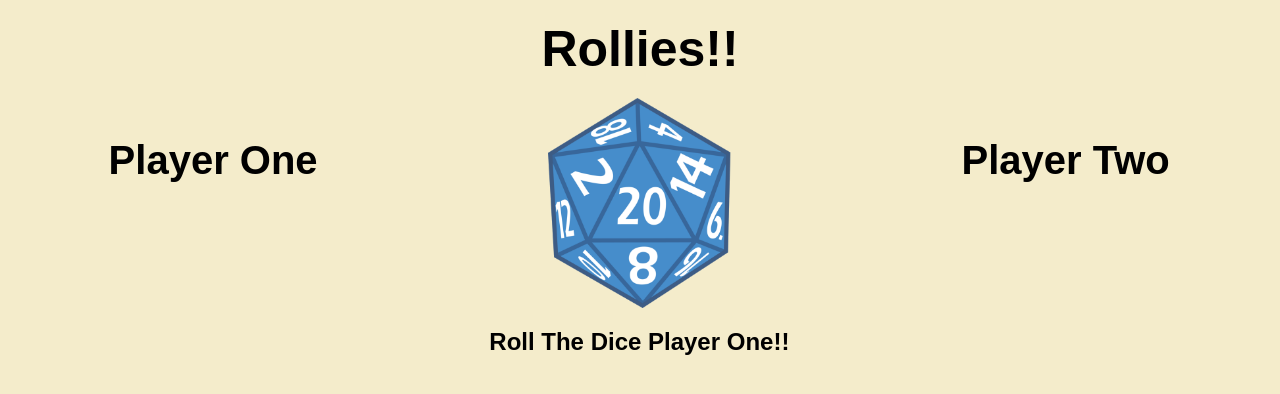
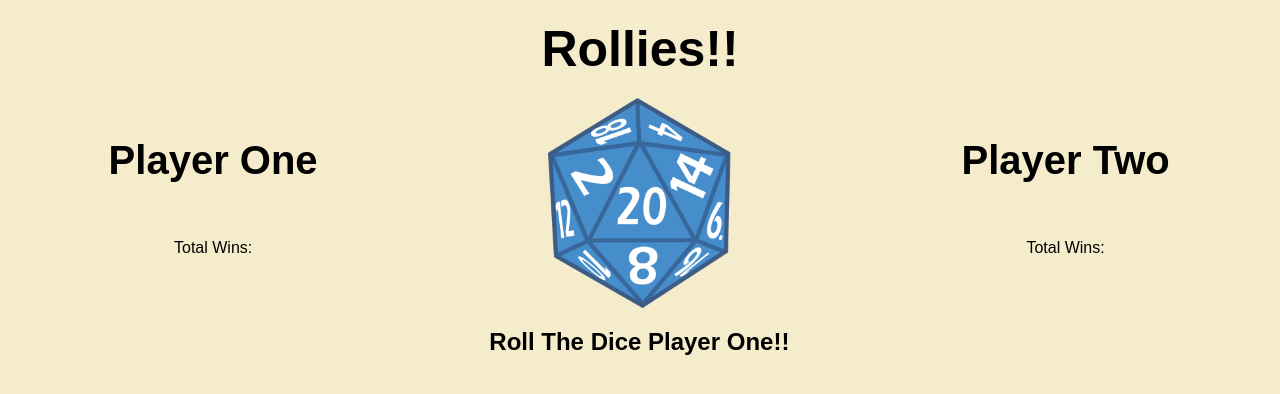
Before and after one commit to Jorgan612/Rollies, a React (Create React App) app: page / in a window 1280 px wide. Shown: the top 394 px of the page. Built offline with nearby package versions, Linux system fonts and the light colour scheme.

Commit message:
Add method addPlayerWins.

```diff
--- a/src/Components/App.js
+++ b/src/Components/App.js
@@ -9,7 +9,7 @@ const App = () => {
  const [playerTwoRoll, setPlayerTwoRoll] = useState(null);
  const [isPlayerOneTurn, setIsPlayerOneTurn] = useState(true);
  const [winningPlayer, setWinningPlayer] = useState('');
- const [playerWins, setPlayerWins] = useState({playerOneWins: [], playerTwoWins: []});
+ const [playerWins, setPlayerWins] = useState({playerOneWins: 0, playerTwoWins: 0});
 
 
   const getDiceRoll = () => {
@@ -33,8 +33,10 @@ const App = () => {
     // and if clicked during set timeout the new roll for the next player is cleared at the end of the setTimeout.
     if (playerOneRoll > playerTwoRoll) {
       setWinningPlayer('Roller One Wins!');
+      addPlayerWin();
     } else if (playerOneRoll < playerTwoRoll) {
       setWinningPlayer('Roller Two Wins!');
+      addPlayerWin();
     } else if (playerOneRoll === playerTwoRoll) {
       setWinningPlayer('DRAW!');
     }
@@ -42,8 +44,20 @@ const App = () => {
       setPlayerOneRoll(null);
       setPlayerTwoRoll(null);
       setWinningPlayer('');
-    }, "2000")
+    }, "2000");
+  }
 
+  const addPlayerWin = () => {
+    //not working yet
+    if (winningPlayer === 'Roller One Wins!') {
+      playerWins.playerOneWins++;
+    }
+    if (winningPlayer === 'Roller Two Wins!') {
+      playerWins.playerTwoWins++;
+    }
+    if (winningPlayer !== 'Roller One Wins!' || winningPlayer !== 'Roller Two Wins!') {
+      return;
+    }
   }
 
 return (
@@ -52,7 +66,7 @@ return (
     <div className='all-sections-div'>
       <section className='player-one-section'>
         <h1 className='player-one-title title'>Player One</h1>
-        {!playerWins.playerTwoWins && <p>Total Wins: {}</p>}
+        {!playerWins.playerOneWins && <p>Total Wins: {}</p>}
       </section>
       <section className='center-section'>
         <img className='blue-dice-png-button' src={dice} alt='red 20 sided polyhedral dice' onClick={getDiceRoll}/>
```
